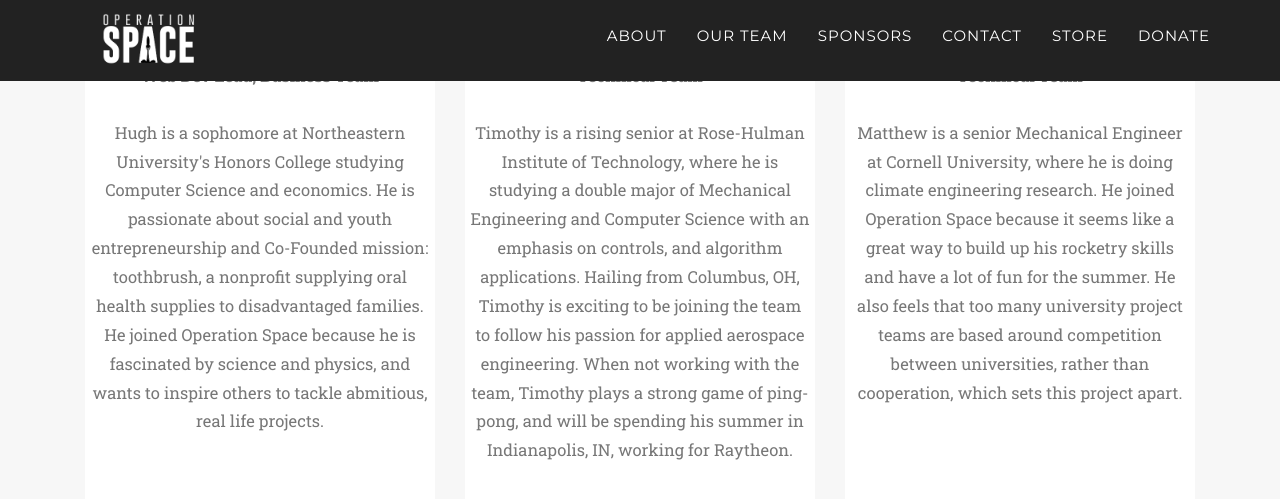
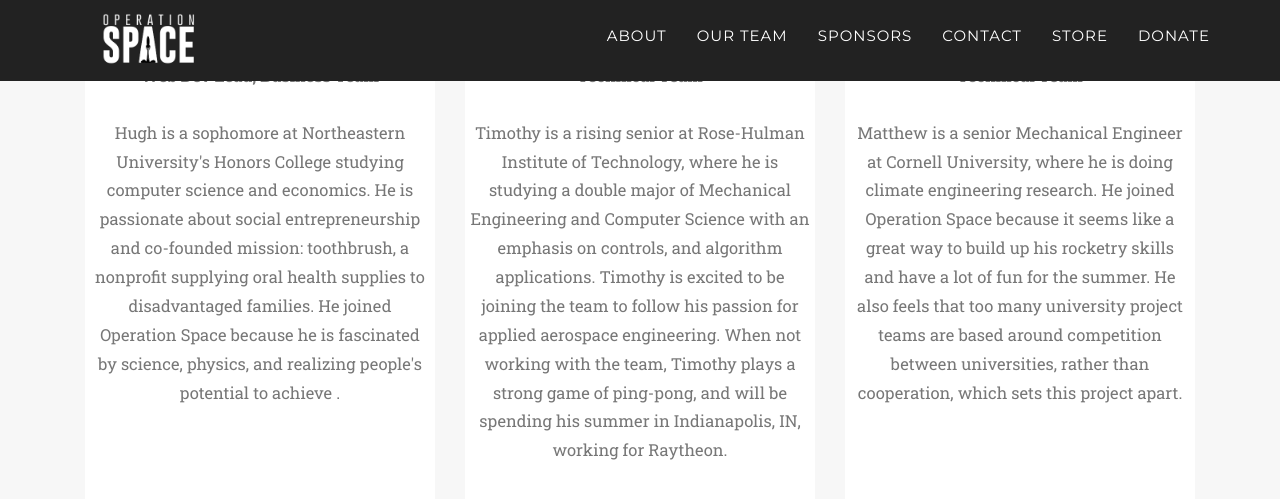
Before and after one commit to HughFerg/operation-space, a Jekyll site: the page built from _2017_pages/team.html, in a window 1280 px wide and 1400 px high, scrolled down 3194 px, cut to the strip 77-608 px from the top of the window. Shown: the top 499 px of the strip. Built offline with Jekyll 4.4.1, drawn with Linux system fonts in a browser that asks for light colours; some web fonts are replaced.

Commit message:
bios and press

```diff
--- a/2017_teams/_posts/2017-05-31-team-14-Tim.markdown
+++ b/2017_teams/_posts/2017-05-31-team-14-Tim.markdown
@@ -6,5 +6,5 @@
 img: TimHeadshot.jpg
 thumbnail: TimHeadshot.jpg
 alt: TimHeadshot.jpg
-description: Timothy is a rising senior at Rose-Hulman Institute of Technology, where he is studying a double major of Mechanical Engineering and Computer Science with an emphasis on controls, and algorithm applications. Hailing from Columbus, OH, Timothy is exciting to be joining the team to follow his passion for applied aerospace engineering. When not working with the team, Timothy plays a strong game of ping-pong, and will be spending his summer in Indianapolis, IN, working for Raytheon.
+description: Timothy is a rising senior at Rose-Hulman Institute of Technology, where he is studying a double major of Mechanical Engineering and Computer Science with an emphasis on controls, and algorithm applications. Timothy is excited to be joining the team to follow his passion for applied aerospace engineering. When not working with the team, Timothy plays a strong game of ping-pong, and will be spending his summer in Indianapolis, IN, working for Raytheon.
 ---
--- a/2017_teams/_posts/2017-05-31-team-14-hugh.markdown
+++ b/2017_teams/_posts/2017-05-31-team-14-hugh.markdown
@@ -6,5 +6,5 @@
 img: HughMainHeadshot.jpg
 thumbnail: HughMainHeadshot.jpg
 alt: Hugh Ferguson
-description: Hugh is a sophomore at Northeastern University's Honors College studying Computer Science and economics. He is passionate about social and youth entrepreneurship and Co-Founded mission&#58; toothbrush, a nonprofit supplying oral health supplies to disadvantaged families. He joined Operation Space because he is fascinated by science and physics, and wants to inspire others to tackle abmitious, real life projects.
+description: Hugh is a sophomore at Northeastern University's Honors College studying computer science and economics. He is passionate about social entrepreneurship and co-founded mission&#58; toothbrush, a nonprofit supplying oral health supplies to disadvantaged families. He joined Operation Space because he is fascinated by science, physics, and realizing people's potential to achieve .
 ---
```
Also changed, not shown: _includes/2016_css/agency.css (+10 -2 lines).
